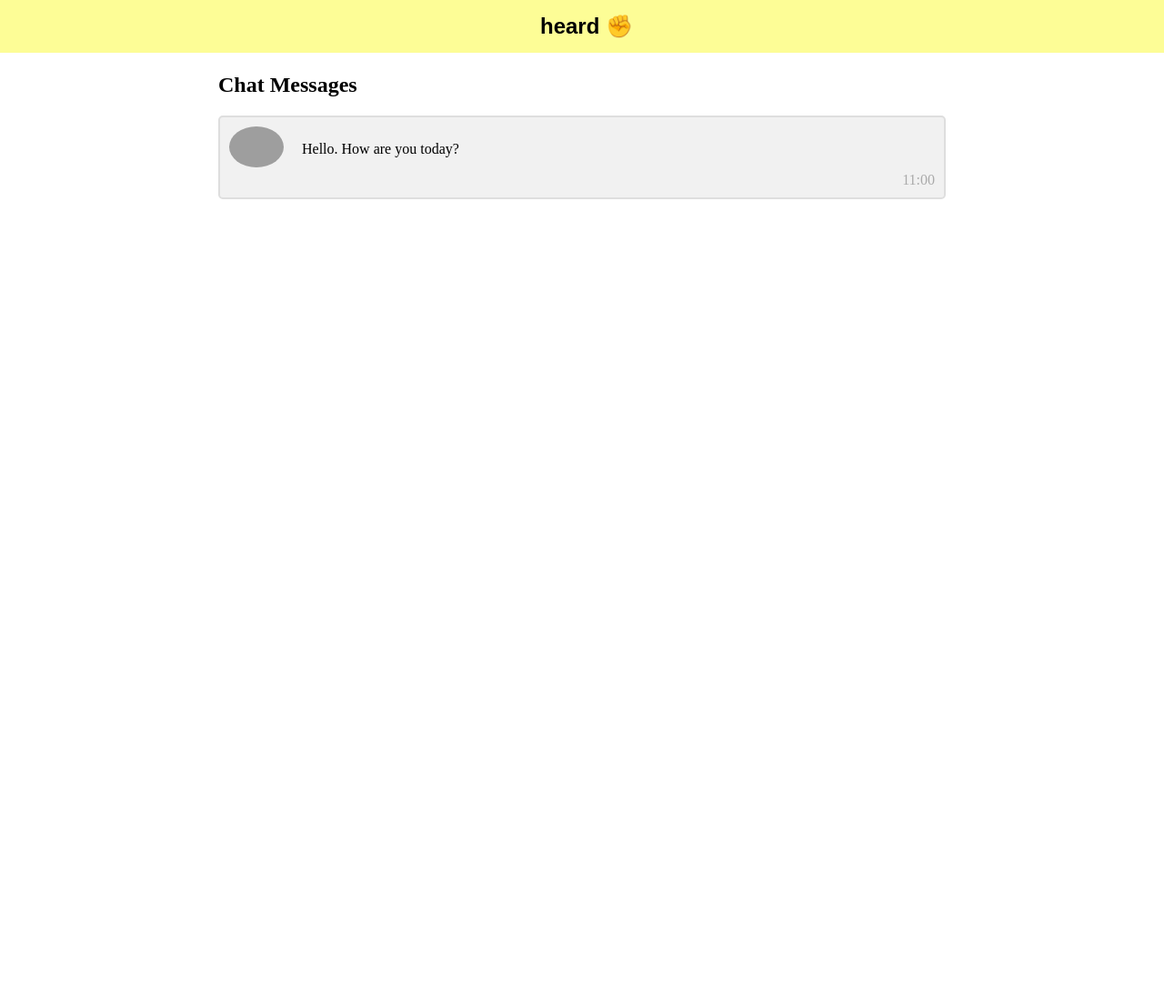
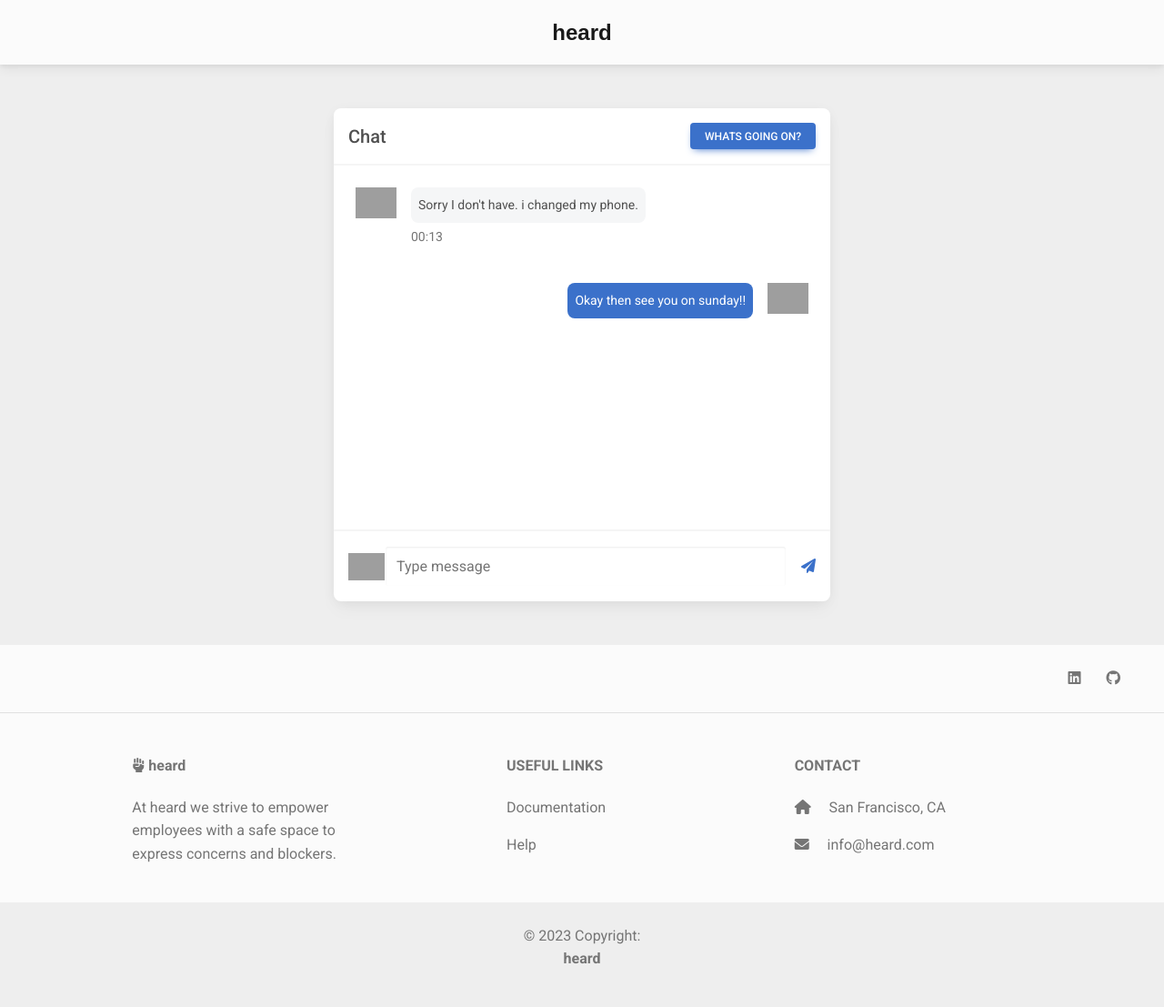
Before and after one commit to kristinaMujakic/Heard, a Flask app: page / in a window 1280 px wide. Shown: the whole page at 91% size. Before the commit the page ends 219 px from the top, so only its background shows below. Run offline with Flask 3, Linux system fonts and the light colour scheme; some libraries are stand-ins or nearby versions; grey boxes are pictures that could not be loaded.

Commit message:
added styles, started working on OpenAI integration

```diff
--- a/app.py
+++ b/app.py
@@ -1,5 +1,8 @@
 from flask import Flask, redirect, render_template
 from models import db, Submission
+import os
+import openai
+openai.api_key = os.getenv("OPENAI_API_KEY")
 
 app = Flask(__name__)
 
@@ -22,4 +25,17 @@ def show_index():
 
 
 ##############################################################################
-# Playlist routes
+# OpenAI routes
+
+@app.route("/send")
+def send_submission():
+    """Send initial submission to OpenAI"""
+
+    completion = openai.ChatCompletion.create(
+        model="gpt-3.5-turbo",
+        messages=[
+            {"role": "system", "content": "You are a poetic assistant, skilled in explaining complex programming concepts with creative flair."},
+            {"role": "user", "content": "Compose a poem that explains the concept of recursion in programming."}
+        ]
+    )
+    print(completion.choices[0].message)
--- a/js/app.js
+++ b/js/app.js
@@ -2,6 +2,7 @@ const $body = $('body');
 const $loginForm = $("#login-form");
 const $userInput = $('#user-input');
 const $submitForm = $("#submit-form");
+const $sendsubmission = $("#send");
 
 function submitMessage(e) {
     e.preventDefault();
--- a/static/style.css
+++ b/static/style.css
@@ -6,6 +6,8 @@
     top: 0;
     left: 0;
     width: 100%;
+    display: flex;
+    align-items: center;
 }
 
 .navbar ul {
@@ -14,13 +16,10 @@
     padding: 0;
     display: flex;
     justify-content: center;
+    align-items: center;
     font-family: Arial, Helvetica, sans-serif;
     font-weight: bolder;
     font-size: 1.5rem;
-}
-
-.navbar li {
-    margin-right: 20px;
 }
 
 .navbar a {
@@ -28,51 +27,11 @@
     color: black;
 }
 
-.main {
-    margin: 0 auto;
-    max-width: 800px;
-    padding: 0 20px;
+#chat2 .form-control {
+    border-color: transparent;
 }
 
-.container {
-    border: 2px solid #dedede;
-    background-color: #f1f1f1;
-    border-radius: 5px;
-    padding: 10px;
-    margin: 10px 0;
+#chat2 .form-control:focus {
+    border-color: transparent;
+    box-shadow: inset 0px 0px 0px 1px transparent;
 }
-
-.darker {
-    border-color: #ccc;
-    background-color: #ddd;
-}
-
-.container::after {
-    content: "";
-    clear: both;
-    display: table;
-}
-
-.container img {
-    float: left;
-    max-width: 60px;
-    width: 100%;
-    margin-right: 20px;
-    border-radius: 50%;
-}
-
-.container img.right {
-    float: right;
-    margin-left: 20px;
-    margin-right: 0;
-}
-
-.time-right {
-    float: right;
-    color: #aaa;
-}
-
-.time-left {
-    float: left;
-    color: #999;
-}
--- a/templates/index.html
+++ b/templates/index.html
@@ -6,64 +6,149 @@
     <meta name="viewport" content="width=device-width, initial-scale=1.0">
     <title>Heard</title>
     <link rel="stylesheet" href="/static/style.css">
+    <!-- Font Awesome -->
+    <link href="https://cdnjs.cloudflare.com/ajax/libs/font-awesome/6.0.0/css/all.min.css" rel="stylesheet" />
+    <!-- Google Fonts -->
+    <link href="https://fonts.googleapis.com/css?family=Roboto:300,400,500,700&display=swap" rel="stylesheet" />
+    <!-- MDB -->
+    <link href="https://cdnjs.cloudflare.com/ajax/libs/mdb-ui-kit/6.4.2/mdb.min.css" rel="stylesheet" />
 </head>
 
 <body>
-    <nav class="navbar">
-        <ul>
-            <li><a href="/">heard ✊</a></li>
-        </ul>
+    <nav class="navbar navbar-expand-lg navbar-light bg-light">
+        <!-- Container wrapper -->
+        <div class="container-fluid">
+            <div class="collapse navbar-collapse justify-content-center" id="navbarCenteredExample">
+                <ul class="navbar-nav mb-2 mb-lg-0">
+                    <li class="nav-item">
+                        <a class="nav-link active" aria-current="page" href="#">heard</a>
+                    </li>
+                </ul>
+            </div>
+        </div>
     </nav>
 
-    <h1 id="title">Your Thoughts Matter: Be #Heard</h1>
+    <!-- I think we only need login form because the employees will already be registered and assigned their own username and password -->
+    <!-- We might not even need a sign in at all! We could save some time and spin it as completely anonymous!-->
 
-    <!-- I think we only need login form because the employees will already be registered and assigned their own username and password -->
-    <div class="main">
-        <!-- <form action="#" id="login-form" class="account-form hidden" method="post">
-            <h4>Login</h4>
-            <div class="login-input">
-                <label for="login-username">username</label>
-                <input id="login-username" autocomplete="current-username">
+    <section style="background-color: #eee;">
+        <div class="container py-5">
+            <div class="row d-flex justify-content-center">
+                <div class="col-md-10 col-lg-8 col-xl-6">
+                    <div class="card" id="chat2">
+                        <div class="card-header d-flex justify-content-between align-items-center p-3">
+                            <h5 class="mb-0">Chat</h5>
+                            <button type="button" class="btn btn-primary btn-sm" data-mdb-ripple-color="dark">whats
+                                going on?</button>
+                        </div>
+                        <div class="card-body" data-mdb-perfect-scrollbar="true"
+                            style="position: relative; height: 400px">
+
+                            <div class="d-flex flex-row justify-content-start mb-4">
+                                <img src="https://mdbcdn.b-cdn.net/img/Photos/new-templates/bootstrap-chat/ava3-bg.webp"
+                                    alt="avatar 1" style="width: 45px; height: 100%;">
+                                <div>
+                                    <p class="small p-2 ms-3 mb-1 rounded-3" style="background-color: #f5f6f7;">
+                                        Sorry I don't
+                                        have. i
+                                        changed my phone.</p>
+                                    <p class="small ms-3 mb-3 rounded-3 text-muted">00:13</p>
+                                </div>
+                            </div>
+
+                            <div class="d-flex flex-row justify-content-end">
+                                <div>
+                                    <p class="small p-2 me-3 mb-1 text-white rounded-3 bg-primary">Okay then see you
+                                        on sunday!!
+                                    </p>
+                                </div>
+                                <img src="https://mdbcdn.b-cdn.net/img/Photos/new-templates/bootstrap-chat/ava4-bg.webp"
+                                    alt="avatar 1" style="width: 45px; height: 100%;">
+                            </div>
+
+                        </div>
+                        <div class="card-footer text-muted d-flex justify-content-start align-items-center p-3">
+                            <img src="https://mdbcdn.b-cdn.net/img/Photos/new-templates/bootstrap-chat/ava3-bg.webp"
+                                alt="avatar 3" style="width: 40px; height: 100%;">
+                            <input type="text" class="form-control form-control-lg" id="exampleFormControlInput1"
+                                placeholder="Type message">
+                            <a id="send" class="ms-3" href=""><i class="fas fa-paper-plane"></i></a>
+                        </div>
+                    </div>
+                </div>
             </div>
-            <div class="login-input">
-                <label for="login-password">password</label>
-                <input id="login-password" type="password" autocomplete="current-password">
+        </div>
+    </section>
+
+    <footer class="text-center text-lg-start bg-light text-muted">
+
+        <section class="d-flex justify-content-between p-4 border-bottom">
+            <div class="align-items-end">
+                <!-- Left content goes here -->
             </div>
-            <button type="submit">login</button>
-            <hr>
-        </form> -->
+            <div class="ms-auto">
+                <a href="" class="me-4 text-reset">
+                    <i class="fab fa-linkedin"></i>
+                </a>
+                <a href="" class="me-4 text-reset">
+                    <i class="fab fa-github"></i>
+                </a>
+            </div>
+        </section>
 
-        <!-- CHAT CONTAINER -->
+        <section class="">
+            <div class="container text-center text-md-start mt-5">
+                <!-- Grid row -->
+                <div class="row mt-3">
+                    <!-- Grid column -->
+                    <div class="col-md-3 col-lg-4 col-xl-3 mx-auto mb-4">
+                        <!-- Content -->
 
-        <h2>Chat Messages</h2>
+                        <h6 class="fw-bold mb-4">
+                            <i class="fa-solid fa-hand-fist mr-20"></i> heard
+                        </h6>
+                        <p>
+                            At heard we strive to empower employees with a safe space to express concerns and blockers.
+                        </p>
+                    </div>
 
-        <div class="container">
-            <img src="/w3images/bandmember.jpg" alt="Avatar" style="width:100%;">
-            <p>Hello. How are you today?</p>
-            <span class="time-right">11:00</span>
+                    <!-- Grid column -->
+                    <div class="col-md-3 col-lg-2 col-xl-2 mx-auto mb-4">
+                        <!-- Links -->
+                        <h6 class="text-uppercase fw-bold mb-4">
+                            Useful links
+                        </h6>
+                        <p>
+                            <a href="#!" class="text-reset">Documentation</a>
+                        </p>
+                        <p>
+                            <a href="#!" class="text-reset">Help</a>
+                        </p>
+                    </div>
+
+                    <div class="col-md-4 col-lg-3 col-xl-3 mx-auto mb-md-0 mb-4">
+                        <h6 class="text-uppercase fw-bold mb-4">Contact</h6>
+                        <p><i class="fas fa-home me-3"></i> San Francisco, CA</p>
+                        <p>
+                            <i class="fas fa-envelope me-3"></i>
+                            info@heard.com
+                        </p>
+                    </div>
+                </div>
+            </div>
+        </section>
+
+        <div class="text-center p-4" style="background-color: rgba(0, 0, 0, 0.05);">
+            © 2023 Copyright:
+            <p><b>heard</b></p>
         </div>
+    </footer>
 
-        <!-- <div class="container darker">
-            <img src="/w3images/avatar_g2.jpg" alt="Avatar" class="right" style="width:100%;">
-            <p>Hey! I'm fine. Thanks for asking!</p>
-            <span class="time-left">11:01</span>
-        </div>
 
-        <div class="container">
-            <img src="/w3images/bandmember.jpg" alt="Avatar" style="width:100%;">
-            <p>Sweet! So, what do you wanna do today?</p>
-            <span class="time-right">11:02</span>
-        </div>
+    <script src="/js/app.js"></script>
+    <script src="https://code.jquery.com/jquery-3.7.1.js"
+        integrity="sha256-eKhayi8LEQwp4NKxN+CfCh+3qOVUtJn3QNZ0TciWLP4=" crossorigin="anonymous"></script>
 
-        <div class="container darker">
-            <img src="/w3images/avatar_g2.jpg" alt="Avatar" class="right" style="width:100%;">
-            <p>Nah, I dunno. Play soccer.. or learn more coding perhaps?</p>
-            <span class="time-left">11:05</span>
-        </div> -->
-        <script src="/js/app.js"></script>
-        <script src="https://code.jquery.com/jquery-3.7.1.js"
-            integrity="sha256-eKhayi8LEQwp4NKxN+CfCh+3qOVUtJn3QNZ0TciWLP4=" crossorigin="anonymous"></script>
-    </div>
 </body>
 
 </html>
```
